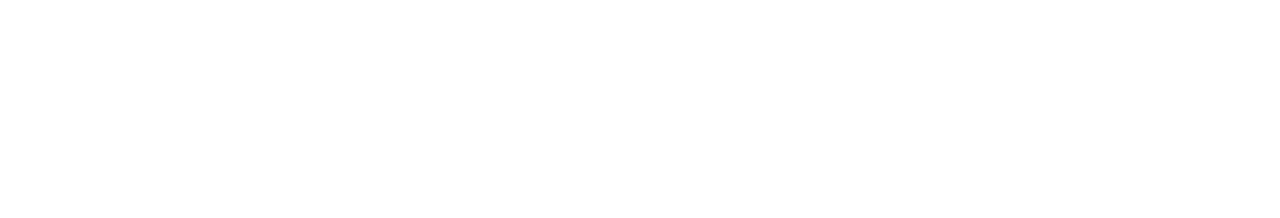
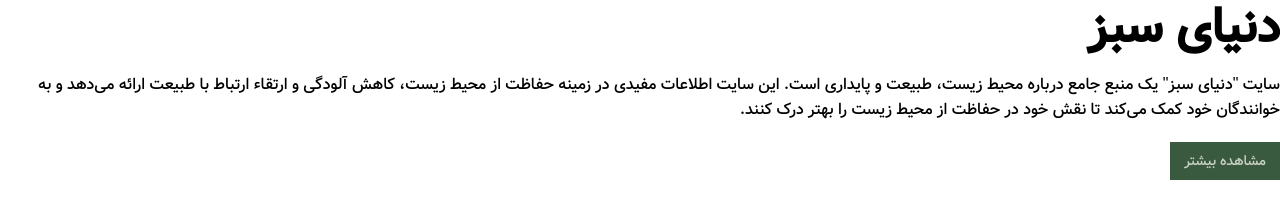
Before and after one commit to zahra-mhi/flexbox-project, a plain HTML site: page index.html in a window 1280 px wide. Drawn offline with Linux system fonts and the light colour scheme; files whose address does not match are found by name.

Commit message:
set favicon

```diff
--- a/css/main.css
+++ b/css/main.css
@@ -17,11 +17,10 @@ Variables
 */
 :root {
     --clr-primary-1: #344E41;
-    --clr-primary-2: #CAD2C5;
-    --clr-primary-3: #7A918D;
-    /* --clr-second-1:
-    --clr-second-2:
-    --clr-second-3: */
+    --clr-primary-2: #3A5A40;
+    --clr-primary-3: #A3B18A;
+    --clr-primary-light: #CAD2C5;
+    --clr-light: #DAD7CD;
     --clr-white: white;
     --ff-primary: "vazir", sans-serif;
     --transition: all 0.3s linear;
@@ -102,3 +101,20 @@ p {
         font-size: 1rem;
     }
 }
+
+.btn {
+    background: var(--clr-primary-2);
+    color: var(--clr-primary-light);
+    padding: 0.375rem 0.75rem;
+    display: inline-block;
+    transition: var(--transition);
+    font-size: 0.875rem;
+    border: 2px solid transparent;
+    cursor: pointer;
+    box-shadow: o 1px 3px rgba(0, 0, 0, 0.2);
+}
+
+.btn:hover {
+    background: var(--clr-primary-light);
+    color: var(--clr-primary-2);
+}
--- a/index.html
+++ b/index.html
@@ -6,6 +6,13 @@
     <meta name="viewport" content="width=device-width, initial-scale=1.0">
     <title>Green World</title>
 
+    <!-- Icon -->
+    <link rel="apple-touch-icon" sizes="180x180" href="./images/favicon/apple-touch-icon.png">
+    <link rel="icon" type="image/png" sizes="32x32" href="./images/favicon/favicon-32x32.png">
+    <link rel="icon" type="image/png" sizes="16x16" href="./images/favicon/favicon-16x16.png">
+    <link rel="manifest" href="./images/favicon/site.webmanifest">
+
+    <!-- Css -->
     <link rel="stylesheet" href="./css/bootstrap-icons.css">
     <link rel="stylesheet" href="./css/main.css">
 </head>
@@ -13,6 +20,33 @@
 
 <body>
 
+    <!-- Header -->
+    <header>
+        <!-- navbar -->
+        <div></div>
+
+
+        <!-- hero -->
+        <div class="hero">
+            <div class="hero-banner">
+                <h1>دنیای سبز</h1>
+                <p>
+                    سایت "دنیای سبز" یک منبع جامع درباره محیط زیست، طبیعت و پایداری است. این سایت اطلاعات مفیدی در زمینه
+                    حفاظت
+                    از محیط زیست، کاهش آلودگی و ارتقاء ارتباط با طبیعت ارائه می‌دهد و به خوانندگان خود کمک می‌کند تا نقش
+                    خود
+                    در
+                    حفاظت از محیط زیست را بهتر درک کنند.
+                </p>
+
+                <a class="btn btn-hero" href="#">مشاهده بیشتر</a>
+
+            </div>
+        </div>
+    </header>
+    <!-- End Header -->
+
+
 
 
 </body>
```
Also changed, not shown: images/favicon/about.txt (added), images/favicon/android-chrome-192x192.png (added), images/favicon/android-chrome-512x512.png (added), images/favicon/apple-touch-icon.png (added), images/favicon/favicon-16x16.png (added), images/favicon/favicon-32x32.png (added), images/favicon/favicon.ico (added), images/favicon/site.webmanifest (added).
